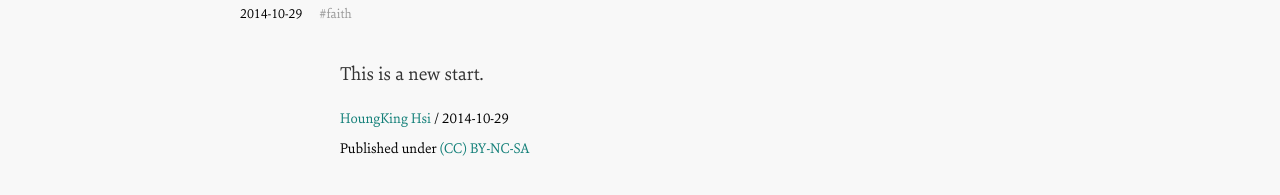
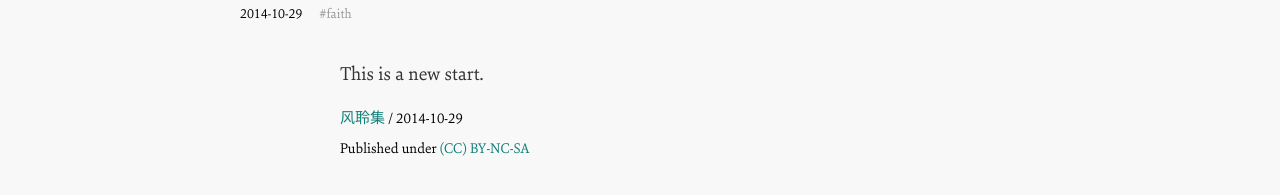
Before and after one commit to imisslovelove/en, a Jekyll site: the page built from _posts/2014-10-29-new-start.md, in a window 1280 px wide. Shown: the part 197-392 px from the top of the page. Built offline with Jekyll 4.4.1, drawn with Linux system fonts in a browser that asks for light colours; Markdown is read by kramdown in place of the engine named in the settings; comment, search, counter and statistics services are not loaded.

Commit message:
Update _config.yml

```diff
--- a/_config.yml
+++ b/_config.yml
@@ -1,5 +1,5 @@
 markdown: rdiscount
 permalink: /:year/:month/:title/
 url: https://imisslovelove.github.io/en
-author: HoungKing Hsi
+author: 风聆集
 pygments: true
```
